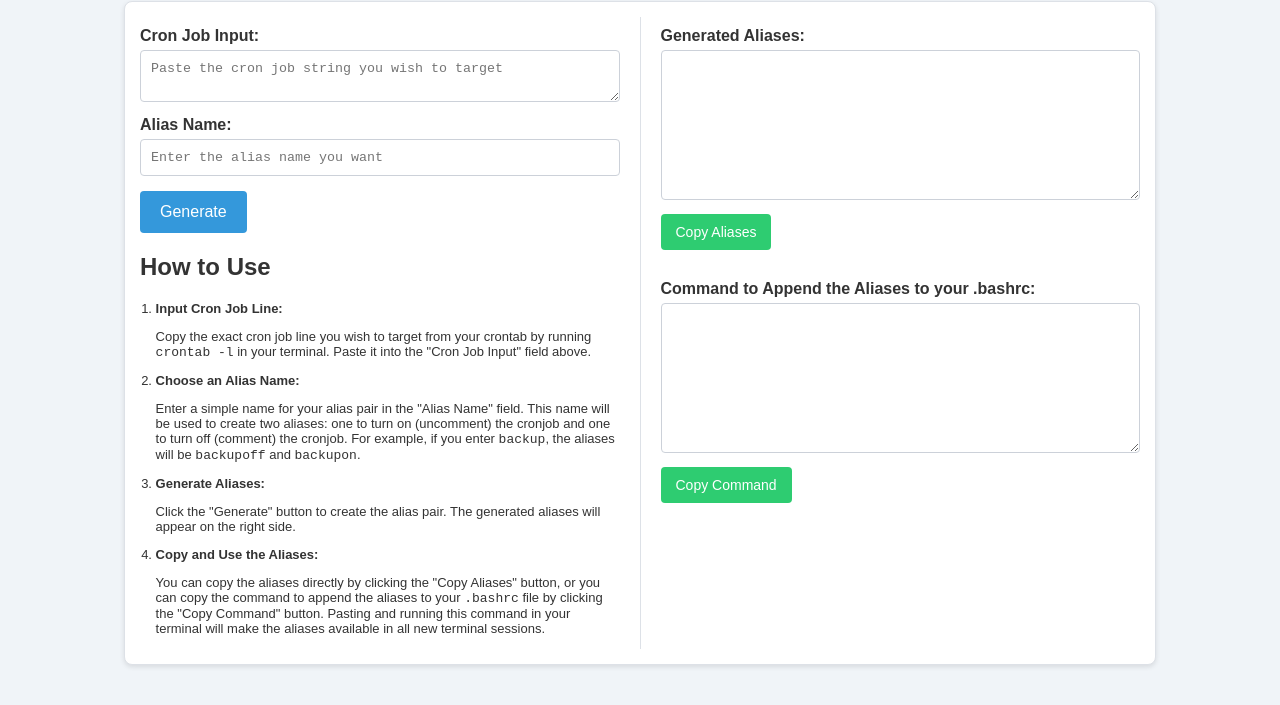
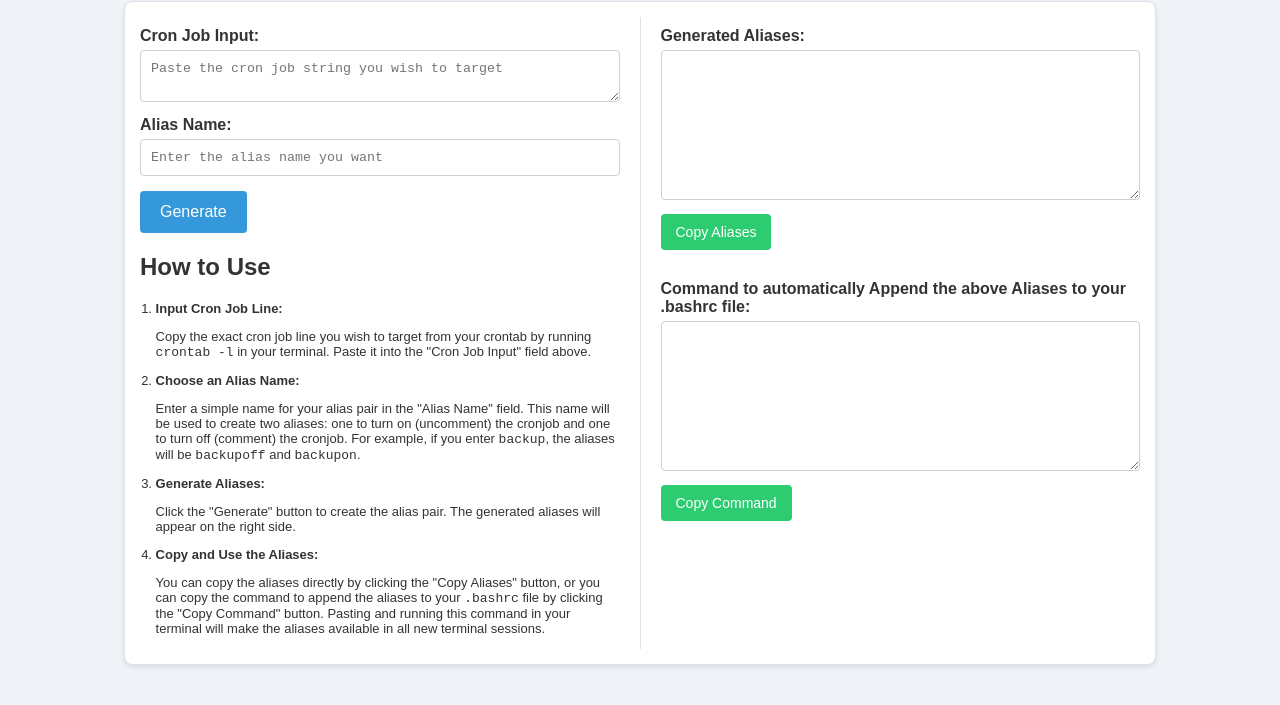
Before and after one commit to Nillows/cronoff-switch, a plain HTML site: page index.html in a window 1280 px wide. Shown: the part 67-772 px from the top of the page. Drawn offline with Linux system fonts and the light colour scheme.

Commit message:
Update index.html

```diff
--- a/index.html
+++ b/index.html
@@ -61,7 +61,7 @@
             <textarea id="output" readonly></textarea>
             <button id="copyAliases">Copy Aliases</button>
             <br>
-            <label for="appendCommand">Command to Append the Aliases to your .bashrc:</label>
+            <label for="appendCommand">Command to automatically Append the above Aliases to your .bashrc file:</label>
             <textarea id="appendCommand" readonly></textarea>
             <button id="copyCommand">Copy Command</button>
         </div>
```
